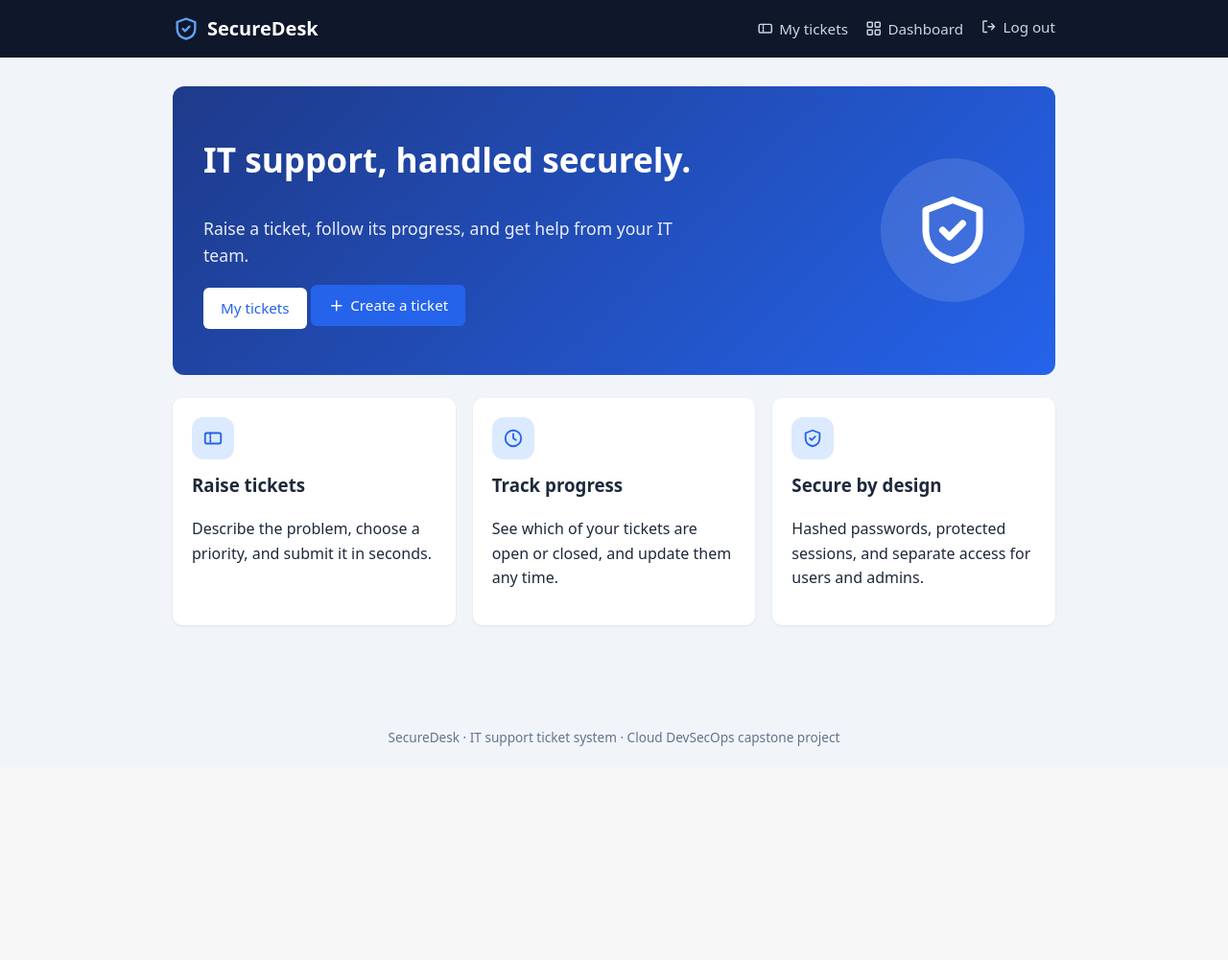
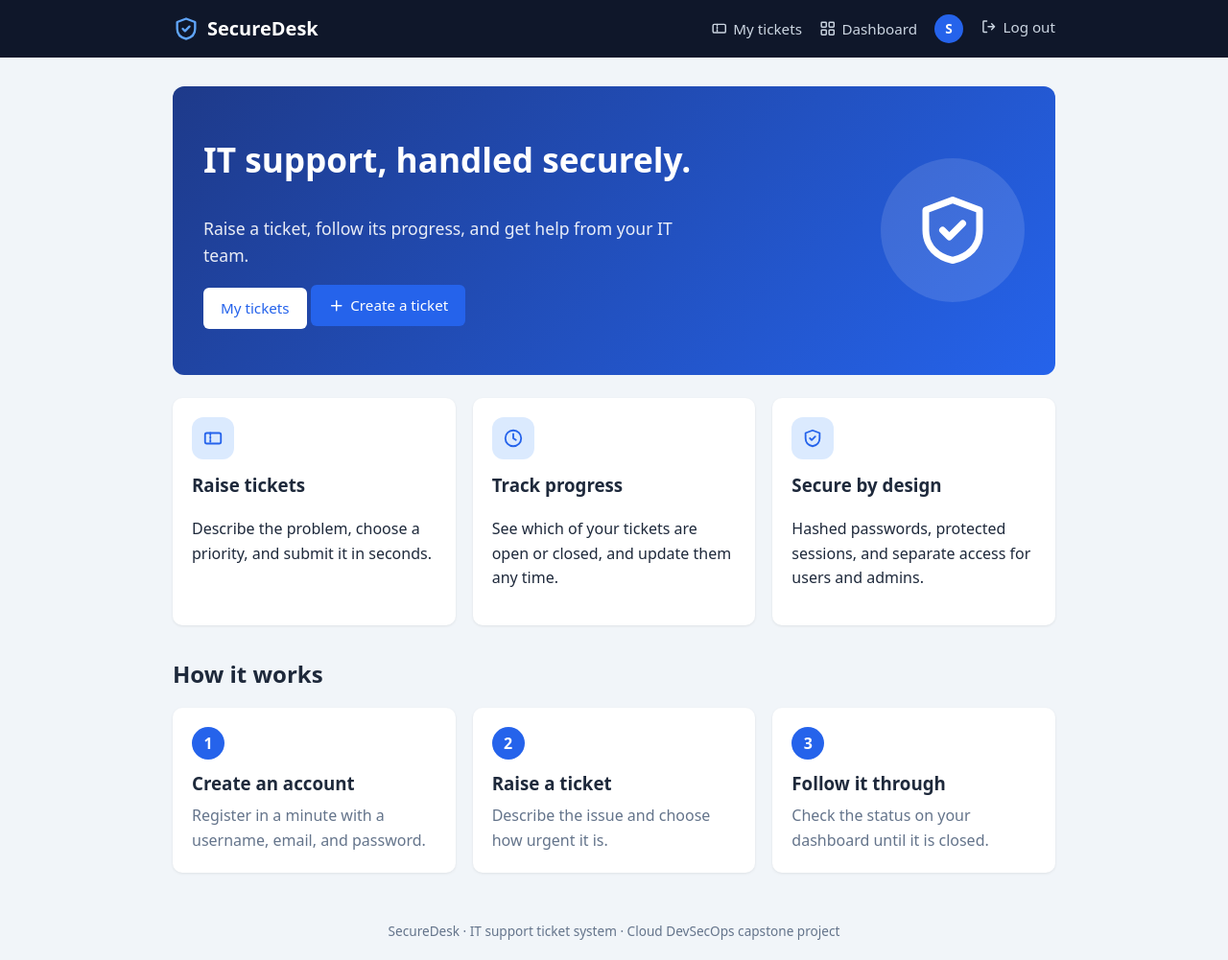
Before and after one commit to dell09-cloud/securedesk-devsecops, a Flask app: page / in a window 1280 px wide. Shown: the whole page at 96% size. Before the commit the page ends 778 px from the top, so only its background shows below. Run offline with Flask 3, Linux system fonts and the light colour scheme; the visitor is signed in with stand-in values (Sample User, id 1); some libraries are stand-ins or nearby versions.

Commit message:
Add error pages, avatar and how-it-works section

```diff
--- a/src/app.py
+++ b/src/app.py
@@ -101,8 +101,42 @@ def admin_required(view):
     return wrapped
 
 @app.errorhandler(429)
+def error_page(code, title, message, icon_name):
+    page = render_template(
+        "error.html", code=code, title=title, message=message, icon_name=icon_name
+    )
+    return page, code
+
+
+@app.errorhandler(400)
+def bad_request(error):
+    return error_page(
+        400,
+        "Request not accepted",
+        "Your session may have expired. Go back, reload the page, and try again.",
+        "alert",
+    )
+
+
+@app.errorhandler(403)
+def forbidden(error):
+    return error_page(
+        403, "Access denied", "You don't have permission to open this page.", "lock"
+    )
+
+
+@app.errorhandler(404)
+def not_found(error):
+    return error_page(
+        404, "Page not found", "We couldn't find what you were looking for.", "compass"
+    )
+
+
+@app.errorhandler(429)
 def too_many_requests(error):
-    return "Too many attempts. Please wait a few minutes and try again.", 429
+    return error_page(
+        429, "Too many attempts", "Please wait a few minutes and try again.", "alert"
+    )
 
 @app.after_request
 def set_security_headers(response):
--- a/src/static/style.css
+++ b/src/static/style.css
@@ -185,3 +185,20 @@ tr:last-child td { border-bottom: 0; }
 
 /* Empty states */
 .empty .icon { width: 56px; height: 56px; color: #94a3b8; margin-bottom: 10px; }
+
+/* Avatar */
+.avatar { width: 30px; height: 30px; border-radius: 50%; background: var(--primary); color: #fff; display: inline-flex; align-items: center; justify-content: center; font-weight: 700; font-size: 0.85rem; }
+
+/* How it works */
+.section-title { margin: 32px 0 16px; }
+.steps { display: grid; grid-template-columns: repeat(auto-fit, minmax(220px, 1fr)); gap: 18px; }
+.step { background: var(--card); border-radius: 10px; padding: 20px; box-shadow: 0 1px 3px rgba(0, 0, 0, 0.08); }
+.step h3 { margin: 0 0 6px; }
+.step p { margin: 0; color: var(--muted); }
+.step-number { width: 34px; height: 34px; border-radius: 50%; background: var(--primary); color: #fff; font-weight: 700; display: flex; align-items: center; justify-content: center; margin-bottom: 10px; }
+
+/* Error pages */
+.error-page { text-align: center; padding: 48px 24px; }
+.error-icon { width: 84px; height: 84px; border-radius: 50%; background: #dbeafe; color: var(--primary); display: flex; align-items: center; justify-content: center; margin: 0 auto 12px; }
+.error-icon .icon { width: 40px; height: 40px; }
+.error-code { font-size: 3rem; font-weight: 800; color: #cbd5e1; margin: 0; line-height: 1; }
--- a/src/templates/base.html
+++ b/src/templates/base.html
@@ -17,6 +17,7 @@
           {% if current_user.role == 'admin' %}<a href="{{ url_for('admin_dashboard') }}">{{ icon('shield') }}Admin</a>{% endif %}
           <a href="{{ url_for('tickets') }}">{{ icon('ticket') }}My tickets</a>
           <a href="{{ url_for('dashboard') }}">{{ icon('grid') }}Dashboard</a>
+                    <span class="avatar" title="{{ current_user.username }}">{{ current_user.username[0]|upper }}</span>
           <form method="post" action="{{ url_for('logout') }}" class="inline">
             <input type="hidden" name="csrf_token" value="{{ csrf_token() }}">
             <button type="submit" class="link-button">{{ icon('logout') }}Log out</button>
--- a/src/templates/home.html
+++ b/src/templates/home.html
@@ -33,4 +33,22 @@
       <p>Hashed passwords, protected sessions, and separate access for users and admins.</p>
     </div>
   </section>
+    <h2 class="section-title">How it works</h2>
+  <section class="steps">
+    <div class="step">
+      <div class="step-number">1</div>
+      <h3>Create an account</h3>
+      <p>Register in a minute with a username, email, and password.</p>
+    </div>
+    <div class="step">
+      <div class="step-number">2</div>
+      <h3>Raise a ticket</h3>
+      <p>Describe the issue and choose how urgent it is.</p>
+    </div>
+    <div class="step">
+      <div class="step-number">3</div>
+      <h3>Follow it through</h3>
+      <p>Check the status on your dashboard until it is closed.</p>
+    </div>
+  </section>
 {% endblock %}
--- a/src/templates/icons.html
+++ b/src/templates/icons.html
@@ -13,6 +13,11 @@
 {% elif name == 'grid' %}<rect x="3" y="3" width="7" height="7" rx="1"/><rect x="14" y="3" width="7" height="7" rx="1"/><rect x="3" y="14" width="7" height="7" rx="1"/><rect x="14" y="14" width="7" height="7" rx="1"/>
 {% elif name == 'inbox' %}<path d="M3 13l3-8h12l3 8v6a1 1 0 0 1-1 1H4a1 1 0 0 1-1-1z"/><path d="M3 13h5l1 3h6l1-3h5"/>
 {% elif name == 'logout' %}<path d="M9 4H5a1 1 0 0 0-1 1v14a1 1 0 0 0 1 1h4"/><path d="M11 12h9M16 8l4 4-4 4"/>
+{% elif name == 'lock' %}<rect x="5" y="11" width="14" height="9" rx="2"/><path d="M8 11V8a4 4 0 0 1 8 0v3"/>
+{% elif name == 'alert' %}<path d="M12 3l10 18H2z"/><path d="M12 10v5M12 18h.01"/>
+{% elif name == 'compass' %}<circle cx="12" cy="12" r="9"/><path d="M15.5 8.5l-2 5-5 2 2-5z"/>
+{% elif name == 'user' %}<circle cx="12" cy="8" r="4"/><path d="M4 21c0-4.4 3.6-7 8-7s8 2.6 8 7"/>
+{% elif name == 'home' %}<path d="M3 11l9-8 9 8"/><path d="M5 10v10h14V10"/>
 {% endif %}
 </svg>
 {%- endmacro %}
```
Also changed, not shown: src/templates/error.html (added, +11 -0 lines).
